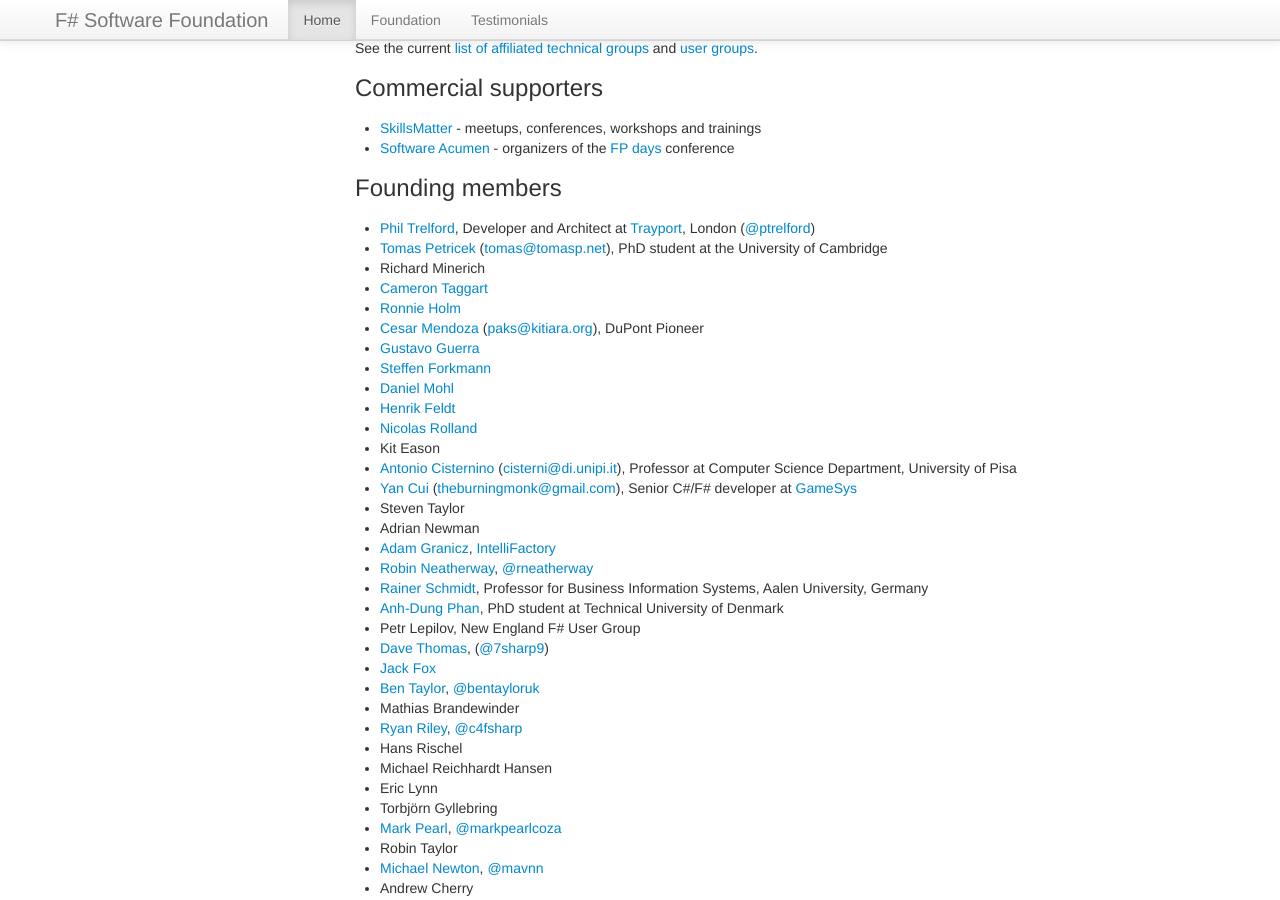
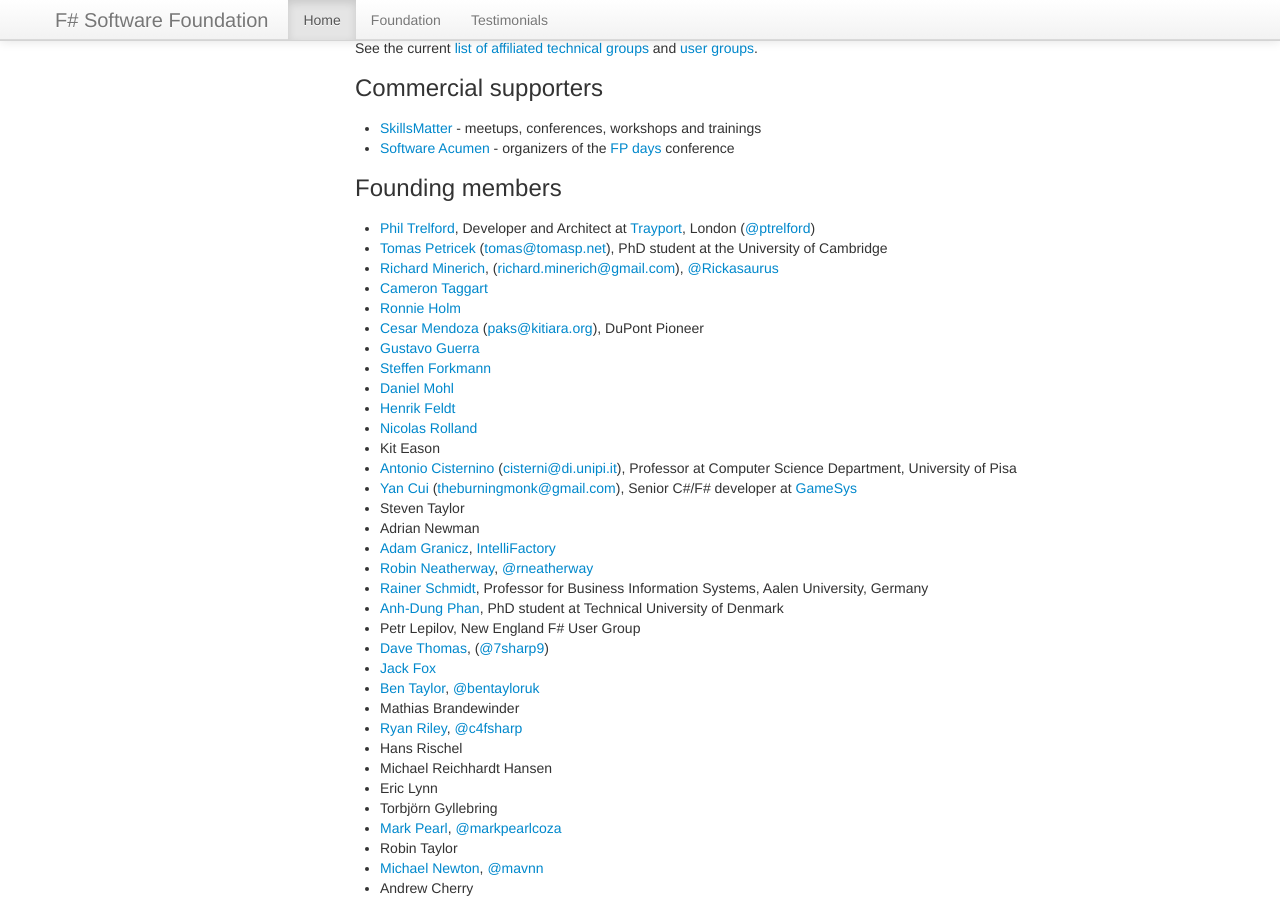
Before and after one commit to fsharp/fsharp.org, a Jekyll site: the page built from foundation.md, in a window 1280 px wide and 900 px high, scrolled down 1544 px. Built offline with Jekyll 4.4.1, drawn with Linux system fonts in a browser that asks for light colours; nearby versions of some CDN libraries; some web fonts are replaced; comment, search, counter and statistics services are not loaded.

Commit message:
added my contact info/twitter

```diff
--- a/foundation.md
+++ b/foundation.md
@@ -59,7 +59,7 @@
 
  * [Phil Trelford](http://trelford.com/blog/), Developer and Architect at [Trayport](http://www.trayport.com), London ([@ptrelford](https://twitter.com/ptrelford))
  * [Tomas Petricek](http://tomasp.net) ([tomas@tomasp.net](mailto:tomas@tomasp.net)), PhD student at the University of Cambridge
- * Richard Minerich
+ * [Richard Minerich](http://richardminerich.com), ([richard.minerich@gmail.com](mailto:richard.minerich@gmail.com)), [@Rickasaurus](https://twitter.com/Rickasaurus)
  * [Cameron Taggart](http://blog.ctaggart.com/)
  * [Ronnie Holm](http://bugfree.dk)
  * [Cesar Mendoza](http://www.kitiara.org) ([paks@kitiara.org](mailto:paks@kitiara.org)), DuPont Pioneer
```
